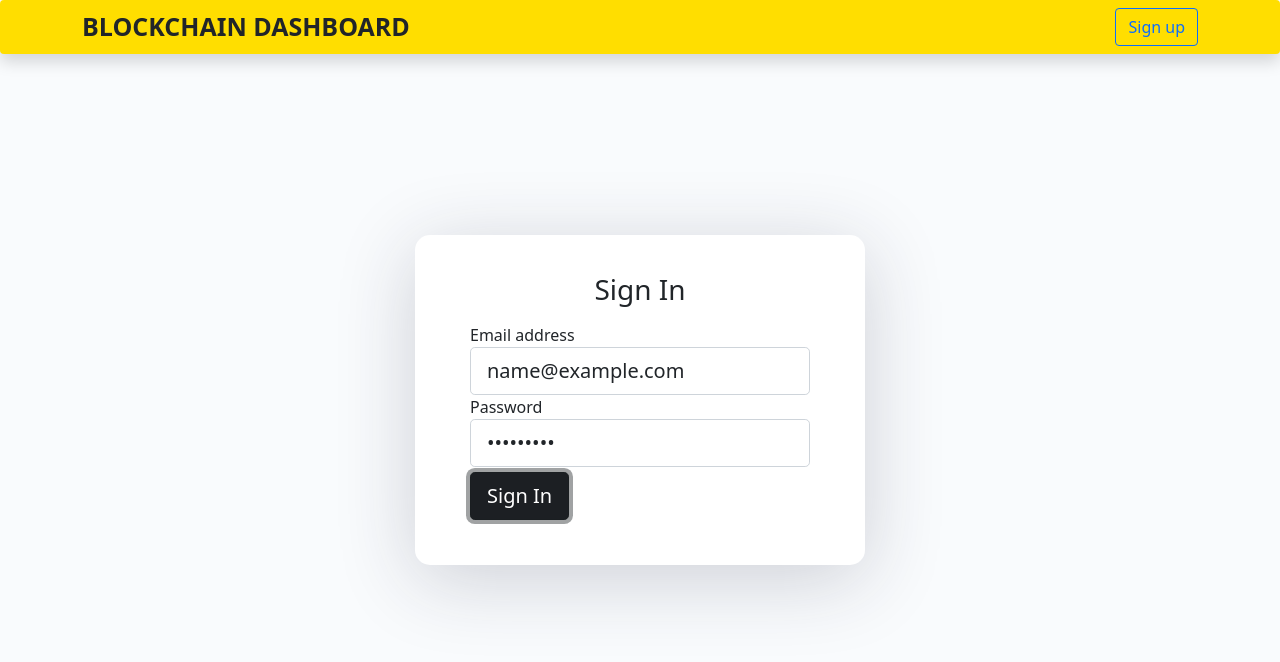
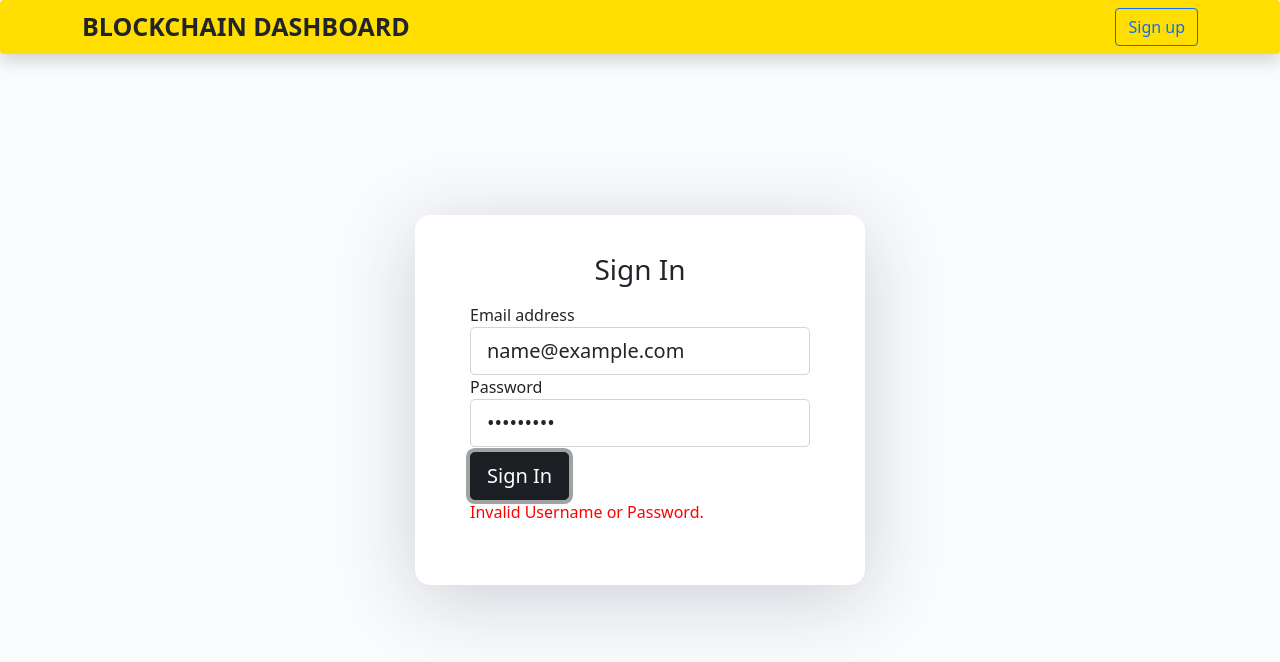
Before and after one commit to syedn/blockchainVueFE, a Vue app: page /#/ in a window 1280 px wide. Both pictures are taken after typing "name@example.com", "Sample123" into the empty fields and a click on the button "Sign In". Shown: the top 662 px of the page. Built offline with nearby package versions, Linux system fonts and the light colour scheme; no server answers; a web font is replaced by a local one.

Commit message:
fix error notification

```diff
--- a/src/components/Login.vue
+++ b/src/components/Login.vue
@@ -17,7 +17,7 @@
 
             <button type="submit" class="loginBtn btn btn-dark btn-lg btn-block">Sign In</button>
 
-			<p class="incorrectAuth" v-if="inCorrectAuth === true">Invalid Username or Password.</p>
+			<p class="incorrectAuth" v-if="incorrectAuth === true">Invalid Username or Password.</p>
 
         </form>
     </div>
@@ -31,14 +31,14 @@
     import axios from "axios";
 
     export default {
-        name: "Login",
+        name: "Login"  ,
         data() {
             return {
-                inCorrectAuth: false
+				incorrectAuth: false
             }
         },
         methods: {
-            login: (e) => {
+            login: function(e) {
                 e.preventDefault()
                 //let userEmail = "jhondoe@gmail.com";   //@todo: change in production
                 //let userPassword = "jhonPassword";
@@ -54,14 +54,18 @@
                             router.push("/dashboard")
                         })
                         .catch((errors) => {
-                        //let self = this;
-							//self.$set(this, "inCorrectAuth", true);
+                            let self = this;
+
+                            self.$set(this, "incorrectAuth", true);
+
+
                             console.log("Cannot log in")
                         })
                 }
                 login()
             },
             isUserLoggedin: function() {
+
                 axios.get("/api/user")
                     .then((response) => {
                         router.push("/dashboard");
```
